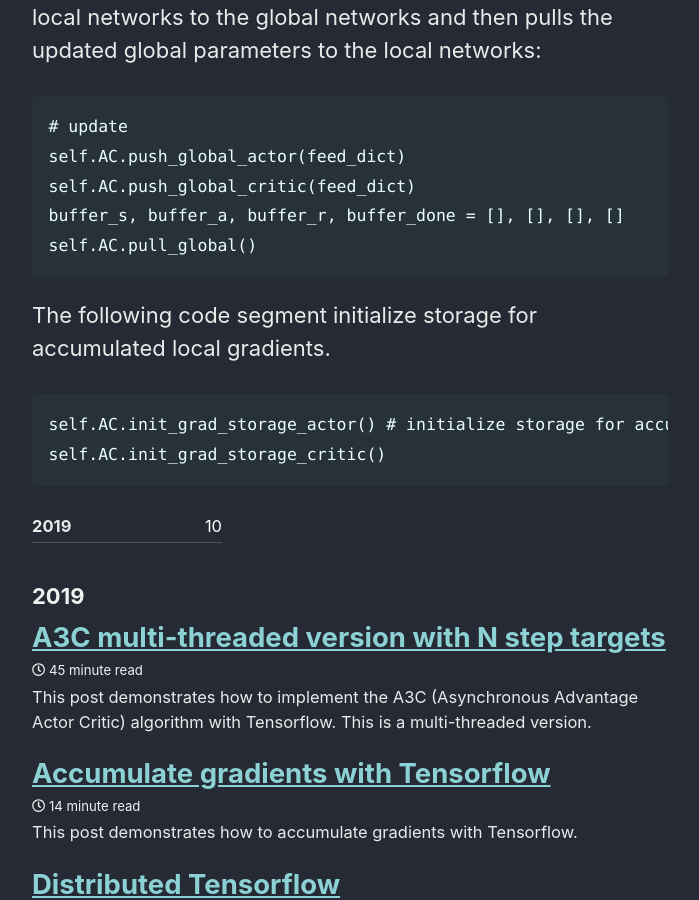
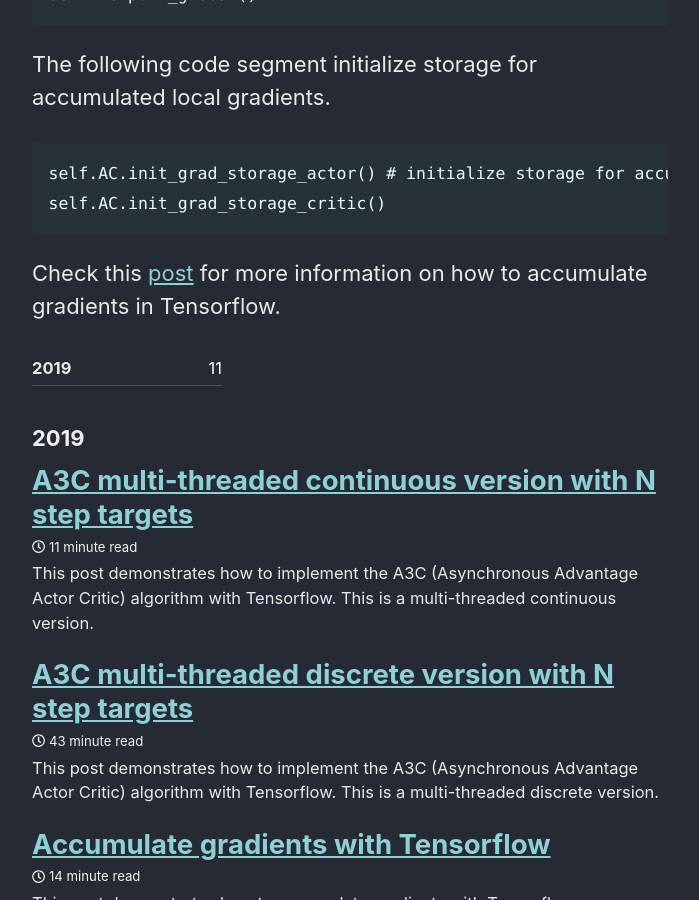
Before and after one commit to ChuaCheowHuan/ChuaCheowHuan.github.io, a Jekyll site: the page built from _posts/2019-06-13-A3C_disc_thread_nStep.md, in a window 1280 px wide and 900 px high, scrolled down 3190 px. Shown: the whole window, without its empty margins (290-989 px from the left). Built offline with Jekyll 4.4.1, drawn with Linux system fonts in a browser that asks for light colours; cached includes are drawn as plain includes; comment, search, counter and statistics services are not loaded; some of the changed text lies outside the part shown.

Commit message:
new post A3C thread

````diff
--- a/_posts/2019-06-13-A3C_thread_nStep.md
+++ b/_posts/2019-06-13-A3C_disc_thread_nStep.md
@@ -1,10 +1,10 @@
 ---
 layout: posts
 author: Huan
-title: A3C multi-threaded version with N step targets
+title: A3C multi-threaded discrete version with N step targets
 
 ---
-This post demonstrates how to implement the A3C (Asynchronous Advantage Actor Critic) algorithm with Tensorflow. This is a multi-threaded version.
+This post demonstrates how to implement the A3C (Asynchronous Advantage Actor Critic) algorithm with Tensorflow. This is a multi-threaded discrete version.
 
 N-step returns are used as critic's targets.
 
@@ -107,3 +101,5 @@ The following code segment initialize storage for accumulated local gradients.
 self.AC.init_grad_storage_actor() # initialize storage for accumulated gradients.
 self.AC.init_grad_storage_critic()
 ```
+
+Check this [post](https://chuacheowhuan.github.io/tf_accumulate_grad/) for more information on how to accumulate gradients in Tensorflow.
--- /dev/null
+++ b/_posts/2019-06-14-A3C_cont_thread_nStep.md
@@ -0,0 +1,35 @@
+---
+layout: posts
+author: Huan
+title: A3C multi-threaded continuous version with N step targets
+
+---
+This post demonstrates how to implement the A3C (Asynchronous Advantage Actor Critic) algorithm with Tensorflow. This is a multi-threaded continuous version.
+
+N-step returns are used as critic's targets.
+
+2 versions of N-step targets could be used:
+
+Version 1) missing terms are treated as 0.
+
+Version 2) use maximum terms possible.
+
+Check this [post](https://chuacheowhuan.github.io/n_step_targets/) for more information on N-step targets.
+
+Environment from OpenAI's gym: Pendulum-v0 (Continuous)
+
+[Full code](https://): A3C (Continuous) multi-threaded version with version 1 of N-step targets
+
+[Full code](https://): A3C (Continuous) multi-threaded version with version 2 of N-step targets
+
+
+
+ACNet class:
+
+The following code segment describes the loss function for the actor & critic networks for the discrete environment:
+
+```
+
+```
+
+Worker class:
````
Also changed, not shown: other parts of _posts/2019-06-13-A3C_disc_thread_nStep.md (+0 -6 lines).
